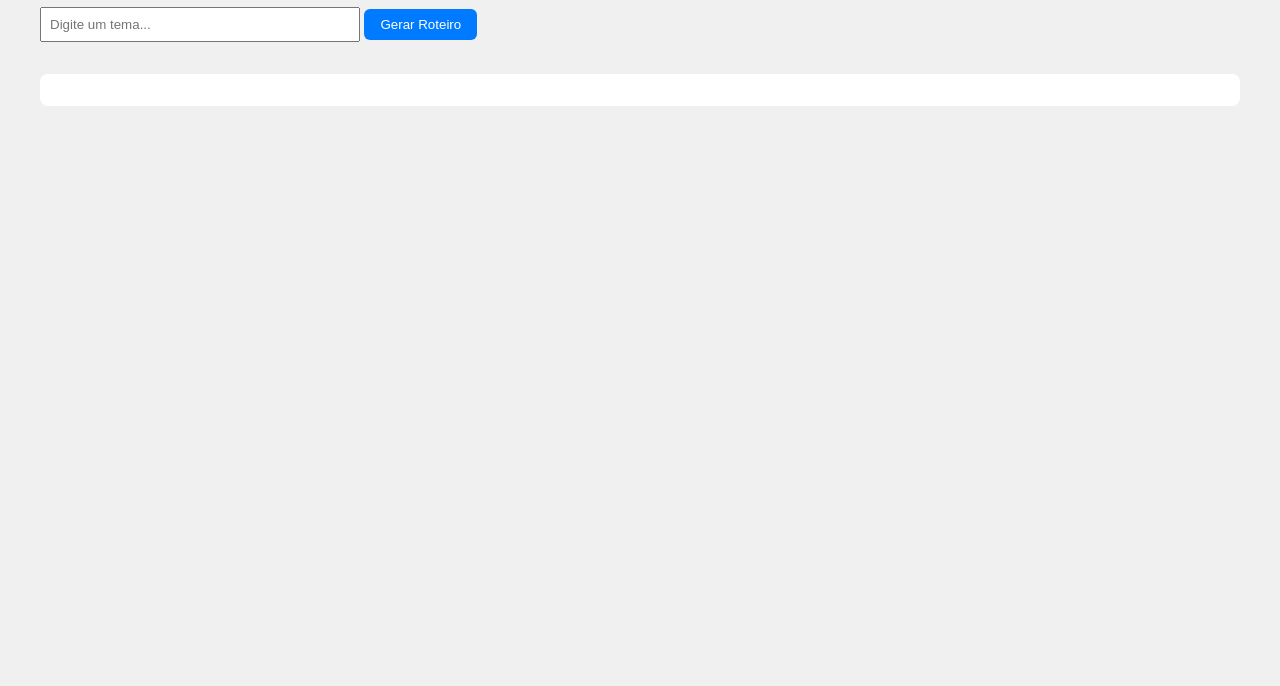
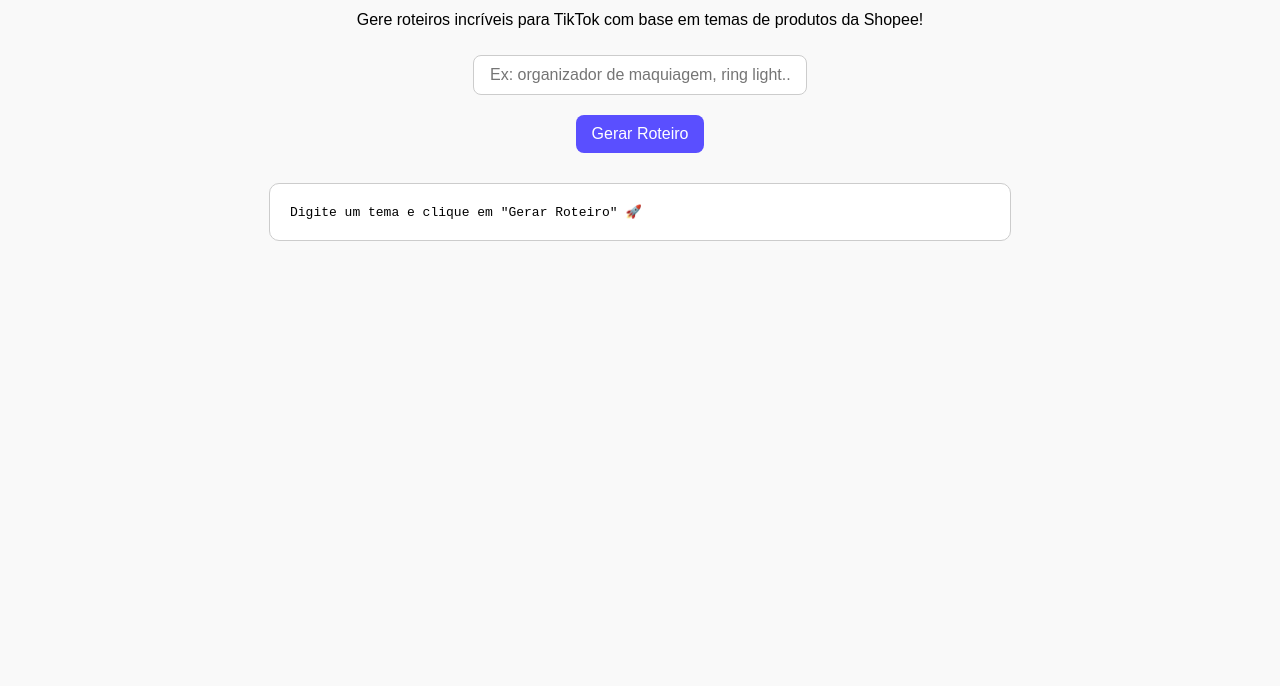
Before and after one commit to eutenhosobrenome/Roteiriza, a plain HTML site: page index.html in a window 1280 px wide. Shown: the part 114-800 px from the top of the page. Drawn offline with Linux system fonts and the light colour scheme.

Commit message:
Update index.html

```diff
--- a/index.html
+++ b/index.html
@@ -1,43 +1,70 @@
 <!DOCTYPE html>
-<html lang="pt-br">
+<html lang="pt-BR">
 <head>
   <meta charset="UTF-8" />
   <meta name="viewport" content="width=device-width, initial-scale=1.0" />
   <title>Roteiriza.ai</title>
   <style>
-    body { font-family: Arial, sans-serif; padding: 2rem; background: #f0f0f0; }
-    h1 { color: #333; }
-    #roteiro { white-space: pre-line; margin-top: 2rem; background: #fff; padding: 1rem; border-radius: 8px; }
-    button { padding: 0.5rem 1rem; border: none; border-radius: 6px; background-color: #007bff; color: white; cursor: pointer; }
-    input { padding: 0.5rem; width: 300px; }
+    body {
+      font-family: 'Arial', sans-serif;
+      background: #f9f9f9;
+      margin: 0;
+      padding: 40px 20px;
+      display: flex;
+      flex-direction: column;
+      align-items: center;
+    }
+
+    h1 {
+      color: #222;
+      margin-bottom: 10px;
+    }
+
+    input, button {
+      padding: 10px 16px;
+      margin: 10px 0;
+      border-radius: 8px;
+      border: 1px solid #ccc;
+      font-size: 1rem;
+    }
+
+    input {
+      width: 300px;
+    }
+
+    button {
+      background: #5a4fff;
+      color: white;
+      border: none;
+      cursor: pointer;
+      transition: background 0.3s ease;
+    }
+
+    button:hover {
+      background: #4838e6;
+    }
+
+    pre {
+      background: #fff;
+      border: 1px solid #ccc;
+      border-radius: 10px;
+      padding: 20px;
+      width: 90%;
+      max-width: 700px;
+      white-space: pre-wrap;
+      margin-top: 20px;
+    }
   </style>
 </head>
 <body>
-  <h1>🎬 Gerador de Roteiros para TikTok</h1>
-  <input type="text" id="tema" placeholder="Digite um tema..." />
+  <h1>📝 Roteiriza.ai</h1>
+  <p>Gere roteiros incríveis para TikTok com base em temas de produtos da Shopee!</p>
+
+  <input type="text" id="tema" placeholder="Ex: organizador de maquiagem, ring light..." />
   <button onclick="gerarRoteiro()">Gerar Roteiro</button>
 
-  <div id="roteiro"></div>
+  <pre id="roteiro">Digite um tema e clique em "Gerar Roteiro" 🚀</pre>
 
-  <script>
-    async function gerarRoteiro() {
-      const tema = document.getElementById('tema').value;
-      const roteiroDiv = document.getElementById('roteiro');
-      roteiroDiv.innerText = '⏳ Gerando...';
-
-      try {
-        const response = await fetch('https://1fa2b07e-eab5-4351-8f0a-fedb969e99e3-00-334gsak9x3smt.picard.replit.dev/gerar-roteiro', {
-          method: 'POST',
-          headers: { 'Content-Type': 'application/json' },
-          body: JSON.stringify({ tema }),
-        });
-
-        const data = await response.json();
-        roteiroDiv.innerText = data.roteiro || '❌ Erro ao gerar roteiro.';
-      } catch (err) {
-        roteiroDiv.innerText = '❌ Erro de conexão com o servidor.';
-      }
-    }
-  </script>
+  <script src="script.js"></script>
 </body>
 </html>
```
